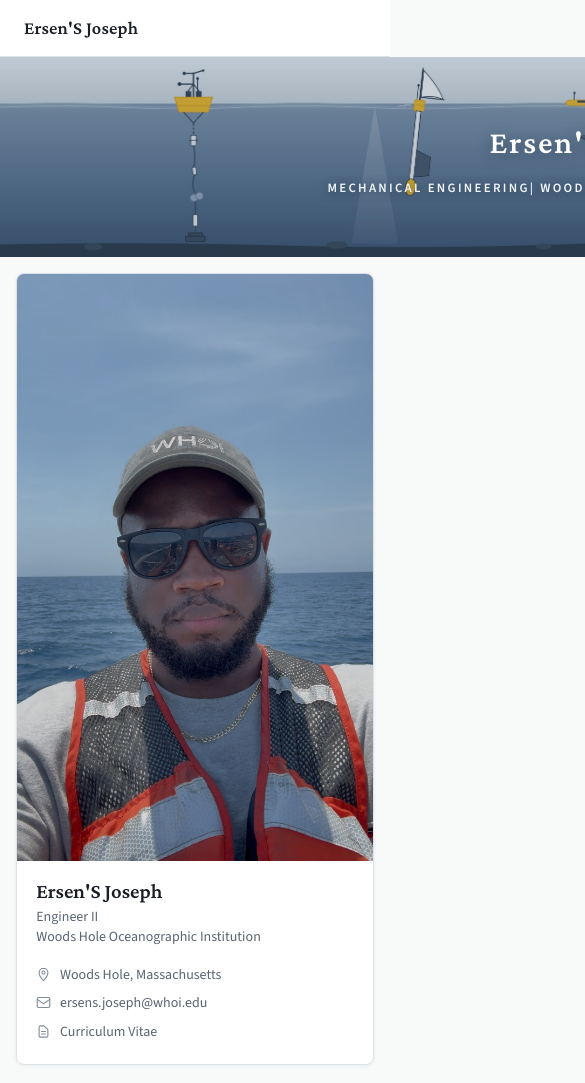
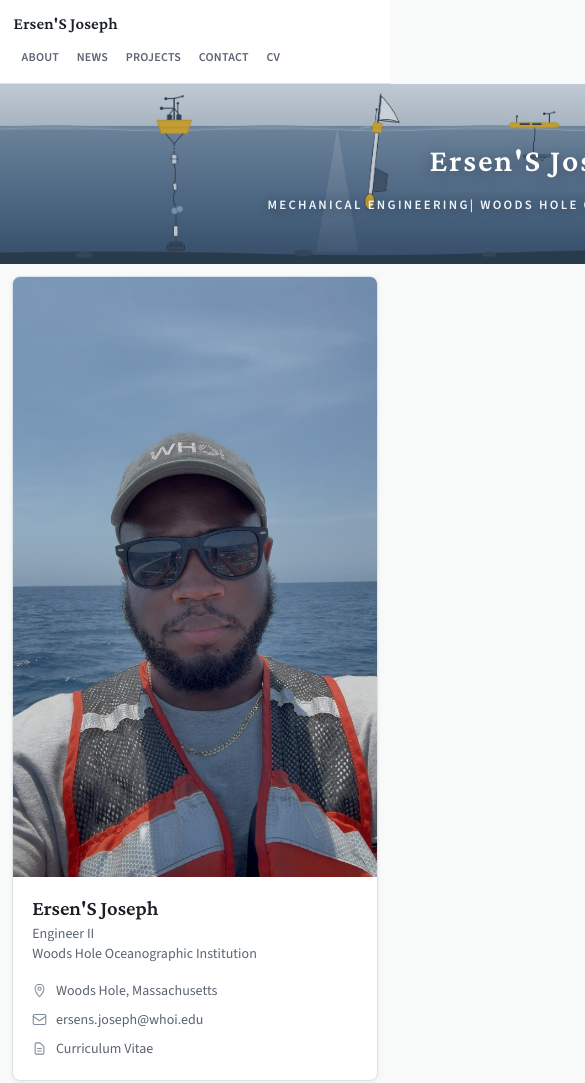
Before and after one commit to ersensjoseph/ersensjoseph.github.io, a plain HTML site: page index.html in a window 390 px wide. Shown: the top 1083 px of the page, 585 px wide, since content can reach past the window. Drawn offline with nearby package versions, Linux system fonts and the light colour scheme.

Commit message:
Update website

```diff
--- a/index.html
+++ b/index.html
@@ -382,8 +382,53 @@
     }
 
     @media (max-width: 500px) {
+      .masthead-inner {
+        height: auto;
+        display: block;
+        padding: 0.6rem 0.85rem;
+      }
+      .masthead-brand {
+        display: block;
+        font-size: 1.05rem;
+        margin-bottom: 0.35rem;
+      }
+      .masthead-nav {
+        display: flex;
+        gap: 0.1rem;
+        overflow-x: auto;
+        justify-content: flex-start;
+        padding-bottom: 0.1rem;
+        scrollbar-width: thin;
+      }
+      .masthead-nav a {
+        flex: 0 0 auto;
+        padding: 0.3rem 0.5rem;
+        font-size: 0.75rem;
+      }
+      .ocean {
+        min-height: 180px;
+      }
+      .layout {
+        padding: 0.75rem 0.75rem 2rem;
+        gap: 0.85rem;
+      }
       .sidebar { display: block; }
-      .masthead-nav { display: none; }
+      .section {
+        padding: 1.15rem 1rem;
+      }
+      .section h2 {
+        font-size: 1.45rem;
+      }
+      .news-item {
+        grid-template-columns: 72px 1fr;
+        gap: 0.55rem;
+      }
+      .news-body {
+        font-size: 0.92rem;
+      }
+      .news-date {
+        font-size: 0.72rem;
+      }
     }
   </style>
 </head>
@@ -395,6 +440,7 @@
     <a href="#" class="masthead-brand">Ersen'S Joseph</a>
     <nav class="masthead-nav" aria-label="Site navigation">
       <a href="#about">About</a>
+      <a href="#news">News</a>
       <a href="#projects">Projects</a>
       <a href="#contact">Contact</a>
       <a href="JOSEPH_ErsenS_CV_2026.pdf" target="_blank" rel="noopener">CV</a>
@@ -512,6 +558,7 @@
         <strong>NASA Group Achievement Award</strong>
         <span class="news-sub">Presented to the science teams and personnel
           involved in the Sub-Mesoscale Ocean Dynamics Experiment (S-MODE) in recognition of their exceptional contributions to understanding Earth's ocean currents and air-sea interactions.
+        </span>
       </div>
     </li>
 
```
